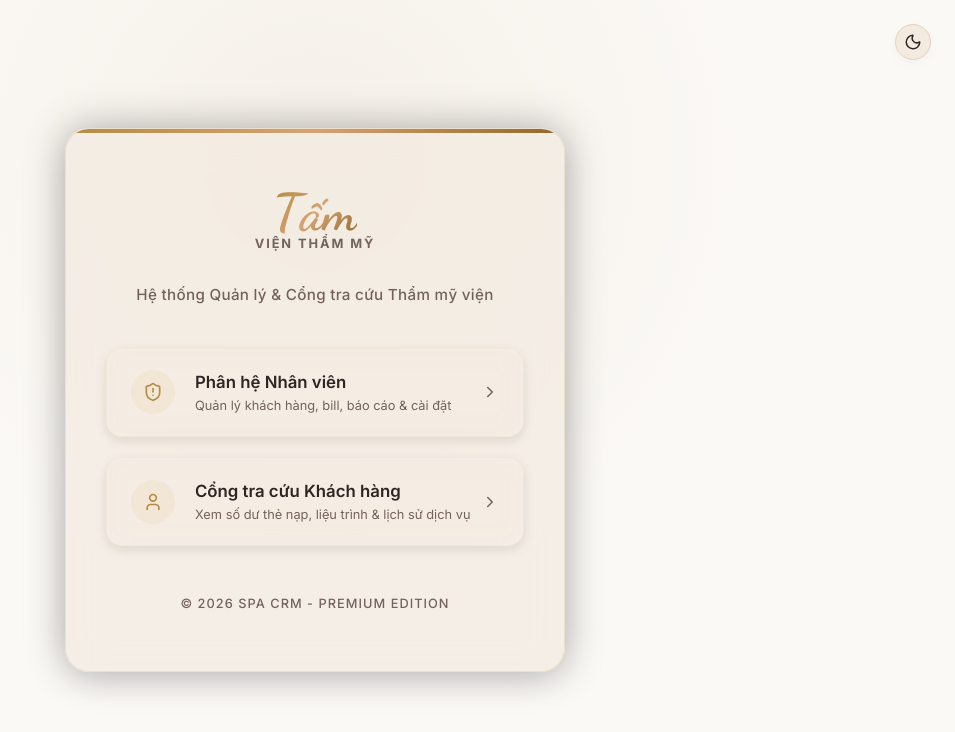
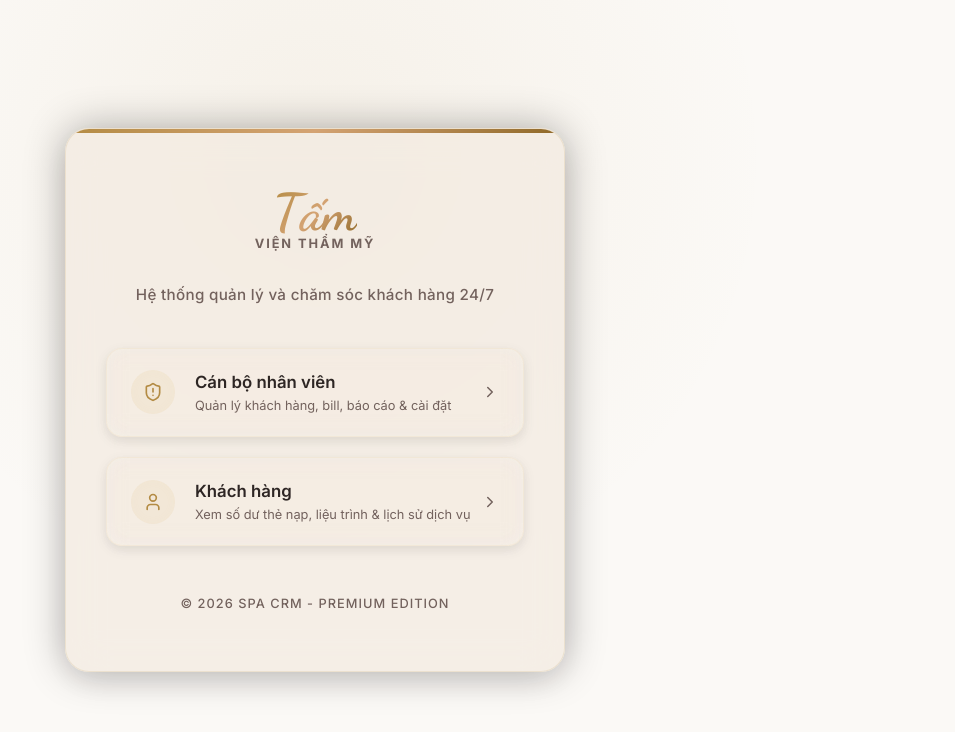
Before and after one commit to tuanasish/TamVienThamMy_CRM, a Next.js app: page / in a window 1280 px wide. Shown: the top 732 px of the page, without its empty margins (325-1280 px from the left). Built offline with nearby package versions, Linux system fonts and the light colour scheme.

Commit message:
design: force light cream-gold theme and update home labels

```diff
--- a/src/app/layout.tsx
+++ b/src/app/layout.tsx
@@ -20,8 +20,7 @@ export default function RootLayout({
             __html: `
               (function() {
                 try {
-                  const theme = localStorage.getItem('theme') || (window.matchMedia('(prefers-color-scheme: dark)').matches ? 'dark' : 'light');
-                  document.documentElement.setAttribute('data-theme', theme);
+                  document.documentElement.setAttribute('data-theme', 'light');
                 } catch (e) {}
               })();
             `
--- a/src/app/login/page.tsx
+++ b/src/app/login/page.tsx
@@ -4,7 +4,6 @@ import { useState, Suspense } from "react";
 import { useRouter, useSearchParams } from "next/navigation";
 import styles from "./page.module.css";
 import { LogIn, ArrowLeft } from "lucide-react";
-import ThemeToggle from "@/components/ThemeToggle";
 import Logo from "@/components/Logo";
 
 function LoginForm() {
@@ -117,9 +116,6 @@ function LoginForm() {
 export default function LoginPage() {
   return (
     <div className={styles.container}>
-      <div style={{ position: "absolute", top: "1.5rem", right: "1.5rem", zIndex: 10 }}>
-        <ThemeToggle />
-      </div>
       <Suspense fallback={<div className={styles.card}>Đang tải trang đăng nhập...</div>}>
         <LoginForm />
       </Suspense>
--- a/src/app/page.tsx
+++ b/src/app/page.tsx
@@ -1,19 +1,15 @@
 import styles from "./page.module.css";
 import { User, ShieldAlert, ChevronRight } from "lucide-react";
-import ThemeToggle from "@/components/ThemeToggle";
 import Logo from "@/components/Logo";
 
 export default function Home() {
   return (
     <div className={styles.container}>
-      <div style={{ position: "absolute", top: "1.5rem", right: "1.5rem", zIndex: 10 }}>
-        <ThemeToggle />
-      </div>
       <main className={styles.card}>
         <div style={{ display: "flex", justifyContent: "center", marginBottom: "2rem" }}>
           <Logo size="large" />
         </div>
-        <p className={styles.subtitle} style={{ marginTop: 0 }}>Hệ thống Quản lý & Cổng tra cứu Thẩm mỹ viện</p>
+        <p className={styles.subtitle} style={{ marginTop: 0 }}>Hệ thống quản lý và chăm sóc khách hàng 24/7</p>
 
         <div className={styles.optionsList}>
           <a href="/login?role=staff" className={styles.optionButton}>
@@ -22,7 +18,7 @@ export default function Home() {
                 <ShieldAlert size={20} />
               </div>
               <div style={{ textAlign: "left" }}>
-                <div>Phân hệ Nhân viên</div>
+                <div>Cán bộ nhân viên</div>
                 <div style={{ fontSize: "0.8rem", color: "var(--text-secondary)", fontWeight: "normal" }}>
                   Quản lý khách hàng, bill, báo cáo & cài đặt
                 </div>
@@ -37,7 +33,7 @@ export default function Home() {
                 <User size={20} />
               </div>
               <div style={{ textAlign: "left" }}>
-                <div>Cổng tra cứu Khách hàng</div>
+                <div>Khách hàng</div>
                 <div style={{ fontSize: "0.8rem", color: "var(--text-secondary)", fontWeight: "normal" }}>
                   Xem số dư thẻ nạp, liệu trình & lịch sử dịch vụ
                 </div>
--- a/src/components/CustomerHeader.tsx
+++ b/src/components/CustomerHeader.tsx
@@ -3,7 +3,6 @@
 import { useRouter } from "next/navigation";
 import { LogOut } from "lucide-react";
 import styles from "@/app/customer/layout.module.css";
-import ThemeToggle from "@/components/ThemeToggle";
 import Logo from "@/components/Logo";
 
 interface CustomerHeaderProps {
@@ -43,7 +42,7 @@ export default function CustomerHeader({ user }: CustomerHeaderProps) {
           <span className={styles.userRole}>Hạng: {user.tier}</span>
         </div>
 
-        <ThemeToggle />
+
 
         <button onClick={handleLogout} className={styles.logoutBtn}>
           <LogOut size={16} />
--- a/src/components/StaffSidebar.tsx
+++ b/src/components/StaffSidebar.tsx
@@ -12,7 +12,6 @@ import {
   LogOut,
   Sparkles
 } from "lucide-react";
-import ThemeToggle from "@/components/ThemeToggle";
 import Logo from "@/components/Logo";
 
 interface StaffSidebarProps {
@@ -54,7 +53,6 @@ export default function StaffSidebar({ user }: StaffSidebarProps) {
       <header className={styles.mobileHeader}>
         <Logo size="small" />
         <div style={{ display: "flex", alignItems: "center", gap: "0.75rem" }}>
-          <ThemeToggle />
           <button onClick={handleLogout} className={styles.logoutIconBtn} title="Đăng xuất">
             <LogOut size={20} />
           </button>
@@ -90,7 +88,6 @@ export default function StaffSidebar({ user }: StaffSidebarProps) {
               <div className={styles.userLabel}>{user.fullName}</div>
               <div className={styles.userRole}>Nhân viên Lễ tân</div>
             </div>
-            <ThemeToggle />
           </div>
           <button onClick={handleLogout} className={styles.logoutBtn}>
             <LogOut size={20} />
```
